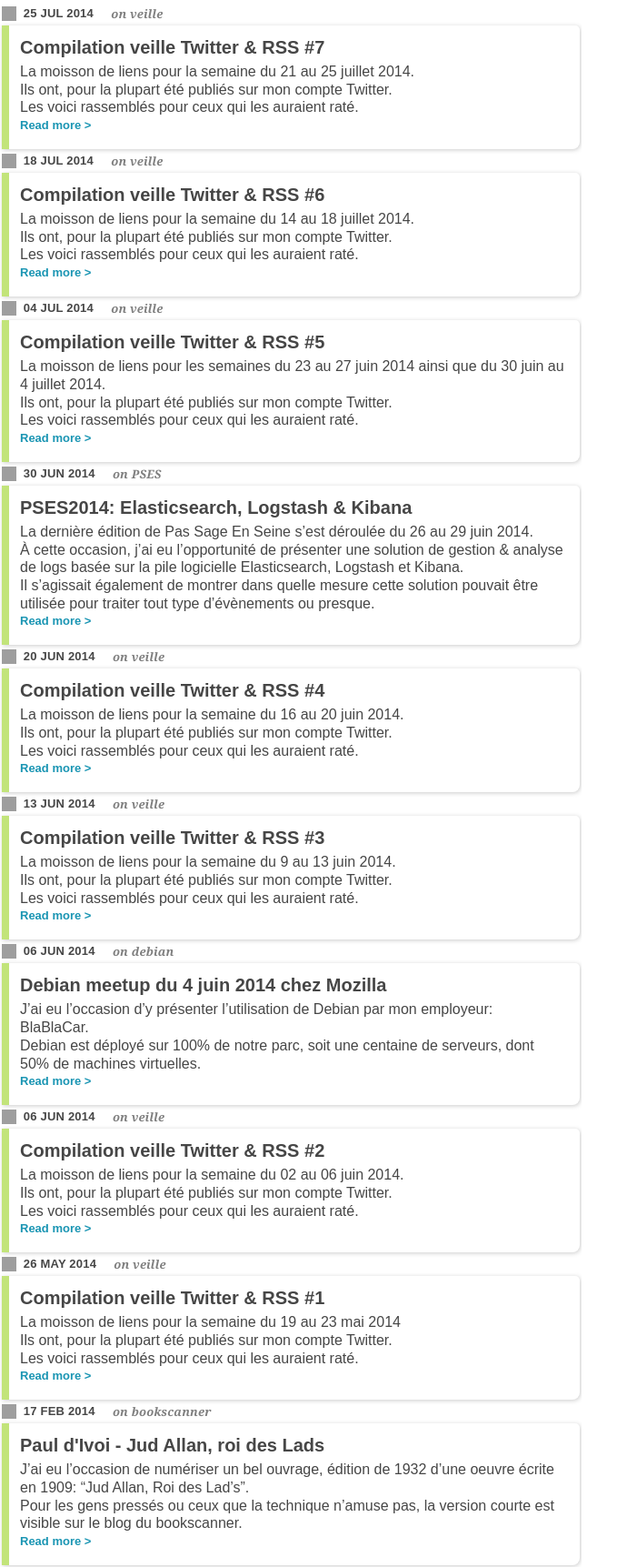
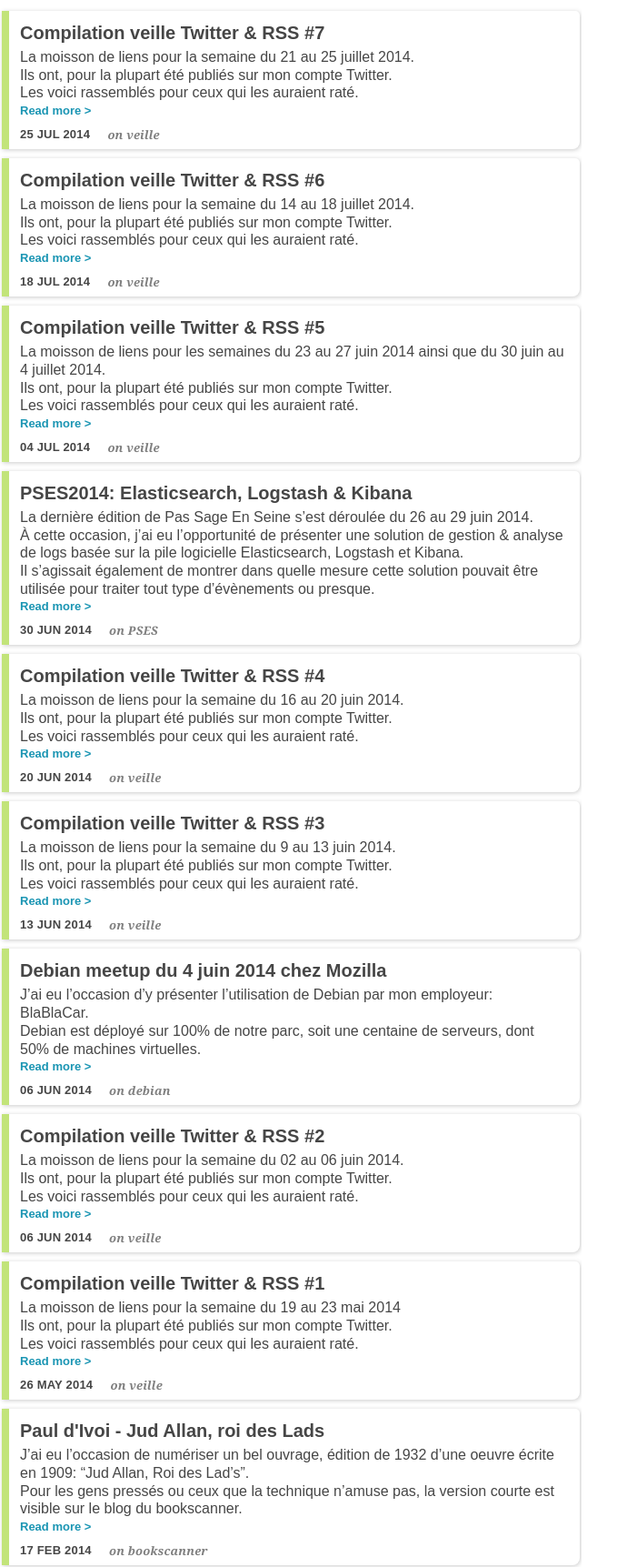
Before and after one commit to jbfavre/jbfavre.org, a Jekyll site: the page built from blog.html, in a window 1280 px wide. Shown: the whole page at 91% size, without its empty margins (0-701 px from the left). Built offline with Jekyll 4.4.1, drawn with Linux system fonts in a browser that asks for light colours; some web fonts are replaced; Markdown is read by kramdown in place of the engine named in the settings; grey boxes are pictures that could not be loaded.

Commit message:
Update cards layout

```diff
--- a/blog.html
+++ b/blog.html
@@ -2137,12 +2137,39 @@ body {
 </style>
 <div class="no-touch boxshadow borderradius rgba mediaquery card-bd ltr font-wf-sans border-blockquote theme-light">
 
+<style>
+* {
+margin: 0px;
+box-sizing: border-box;
+}
+.card {
+color: #464646;
+font-size: 16px;
+position: relative;
+width: auto;
+z-index: 1;
+}
+.hdr {
+  padding: 5px 0px;
+}
+</style>
+
 {% for post in site.posts | limit: 10 %}
 
-<article class="card article editable">
-  <header class="hdr">
+<article class="card article">
+  <header class="hdr"></header>
+  <section style="border-left-color: rgb(194, 228, 122);" class="bd">
+    <div class="pair-bd">
+      <div class="txt-bd">
+        <h1 class="title is-editable-txt">
+          <a href="//{{ site.domain }}{{site.baseurl }}{{ post.url }}" title="{{ site.name }}: {{ post.title }}">{{ post.title }}</a>
+        </h1>
+        <p class="description is-editable-txt">{{ post.excerpt }}</p>
+        <a class="action" href="//{{ site.domain }}{{site.baseurl }}{{ post.url }}" title="{{ site.name }}: {{ post.title }}">Read more &gt;</a>
+      </div>
+    </div>
     <div class="provider provider-gt-35">
-      <img class="provider-favicon" src="http://medias.jbfavre.org/moi.png" height="16" width="16">
+      <!-- img class="provider-favicon" src="http://medias.jbfavre.org/moi.png" height="16" width="16" -->
       <span class="provider-name">
         <time datetime="{{ post.date | date:"%Y-%m-%d" }}">{{ post.date | date_to_string }}</time>
         &nbsp;{{!tags prefix="on "}}
@@ -2150,17 +2177,6 @@ body {
       <span class="author">{{ site.owner }}</span>
       <span class="via">{{post.category | prepend: "on "}}</span>
     </div>
-  </header>
-  <section style="border-left-color: rgb(194, 228, 122);" class="bd">
-    <div class="pair-bd">
-      <div class="txt-bd">
-        <h1 class="title is-editable-txt">
-          <a href="//{{ site.domain }}{{site.baseurl }}{{ post.url }}" title="{{ site.name }}: {{ post.title }}">{{ post.title }}</a>
-        </h1>
-        <p class="description is-editable-txt">{{ post.excerpt }}<a href="#" class="is-editable-delete"></a></p>
-        <a class="action" href="//{{ site.domain }}{{site.baseurl }}{{ post.url }}" title="{{ site.name }}: {{ post.title }}">Read more &gt;</a>
-      </div>
-    </div>
   </section>
 </article>
 
```
